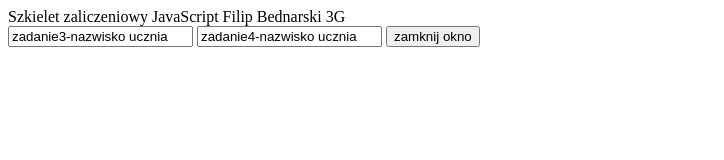
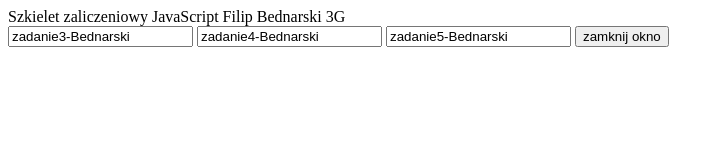
Before and after one commit to filbedn9/java_zadania, a plain HTML site: page Szkielet_zaliczeniowy_Bed.html in a window 1280 px wide. Shown: the whole page, without its empty margins (0-724 px from the left). Drawn offline with Linux system fonts and the light colour scheme.

Commit message:
Update Szkielet_zaliczeniowy_Bed.html

```diff
--- a/Szkielet_zaliczeniowy_Bed.html
+++ b/Szkielet_zaliczeniowy_Bed.html
@@ -10,6 +10,10 @@ function WinOpen_z4()
 {
 window.open("z4_Bed.html","okienko_z4","toolbar=no,directories=no,menubar=no,height=380,width=160,top=200,left=400");
 }
+function WinOpen_z5()
+{
+window.open("z5_Bed.html","okienko_z5","toolbar=no,directories=no,menubar=no,height=380,width=160,top=200,left=400");
+}
 function okno_zamknij()
 {
 window.close()
@@ -19,8 +23,9 @@ window.close()
 <body>
 Szkielet zaliczeniowy JavaScript Filip Bednarski 3G
 <form>
-<input type="button_z3" name="zadanie3" value="zadanie3-nazwisko ucznia" onclick="WinOpen_z3(' ')">
-<input type="button_z4" name="zadanie4" value="zadanie4-nazwisko ucznia" onclick="WinOpen_z4(' ')">
+<input type="button_z3" name="zadanie3" value="zadanie3-Bednarski" onclick="WinOpen_z3(' ')">
+<input type="button_z4" name="zadanie4" value="zadanie4-Bednarski" onclick="WinOpen_z4(' ')">
+<input type="button_z5" name="zadanie5" value="zadanie5-Bednarski" onclick="WinOpen_z4(' ')">
 <input type="button" value="zamknij okno" onclick="okno_zamknij()"/>
 </form>
 </body>
```
